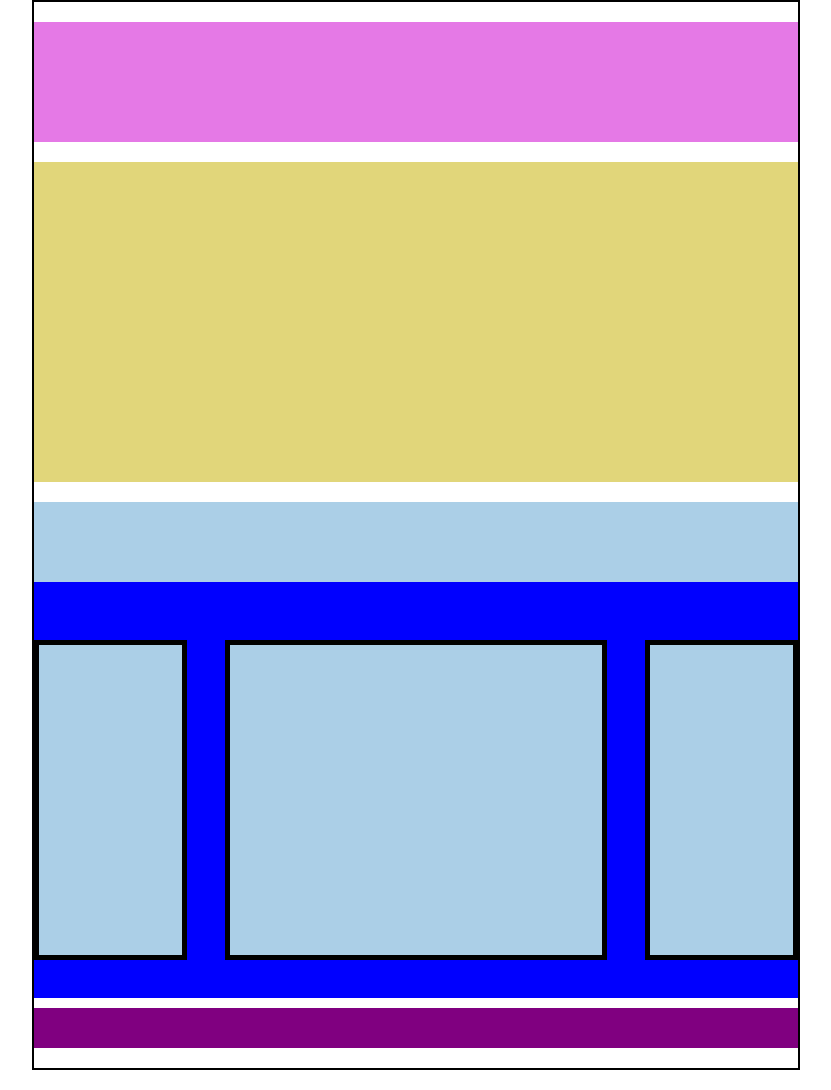
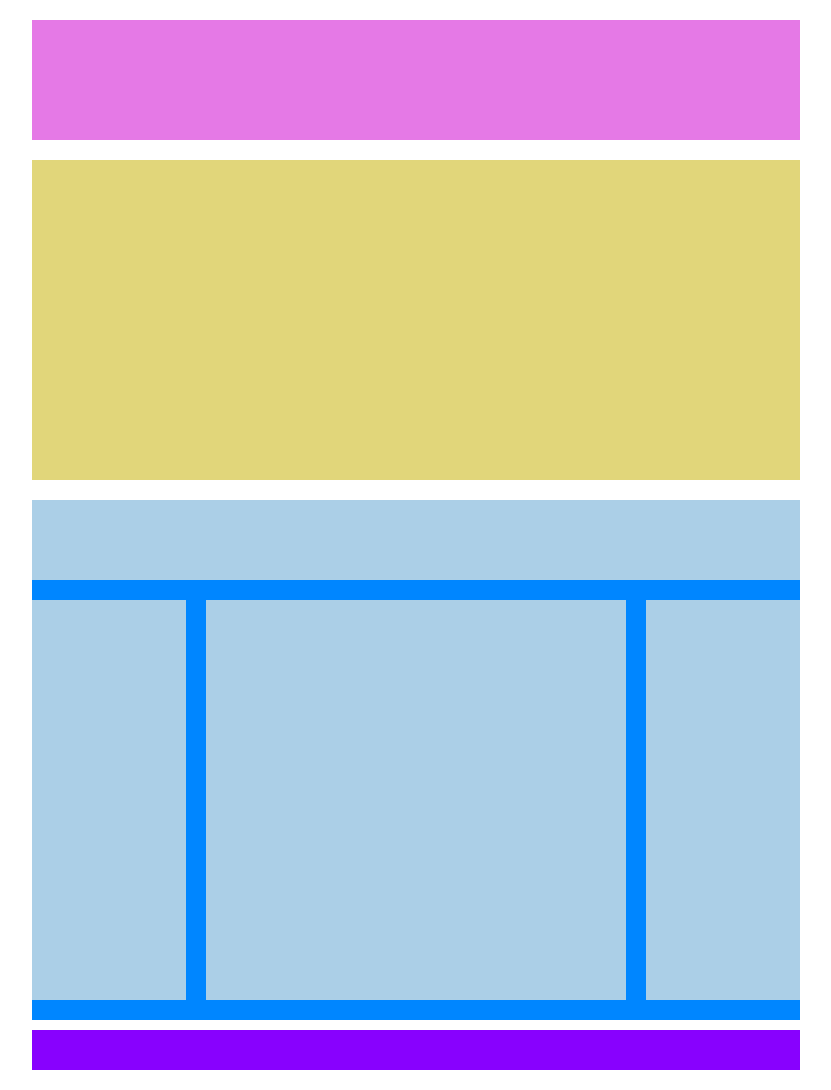
Before and after one commit to nicolamilani1988/htmlcss-struttura-wp, a plain HTML site: page index.html in a window 1280 px wide. Shown: the whole page, without its empty margins (224-1055 px from the left). Drawn offline with Linux system fonts and the light colour scheme.

Commit message:
sistemato .css e classi in html

```diff
--- a/css/style.css
+++ b/css/style.css
@@ -4,32 +4,39 @@
   box-sizing: border-box;
 }
 
+/* regole generali */
 #container{
   width: 60%;
   margin: auto;
+  padding: 20px 0 20px;
   /* debug */
   /* height: 100vh; */
-  border: 2px solid black;
-  padding: 20px 0 20px;
+  /* border: 2px solid black; */
 }
 
-#container :first-child, #container :nth-child(2){
+#container > *{
+  width:100%;
+}
+
+header, .full-section{
   margin-bottom: 20px;
 }
 
+/* regole header */
 header{
   height: 15vh;
   background-color: #E579E6;
 }
 
+/* regole prima sezione */
 .full-section{
   height: 40vh;
   background-color: #E1D67A;
 }
 
+/* regole seconda sezione */
 .row{
-  width:100%;
-  background-color: blue;
+  background-color: #0086FF;
 }
 
 .row:after{
@@ -38,18 +45,18 @@ header{
   clear: both;
 }
 
-.row.head{
+.row-head{
   height: 10vh;
   background-color: #ABCFE7;
 }
 
 .float{
   float: left;
-  height: 40vh;
-  margin: 5% 0;
+  height: 50vh;
+  margin: 20px 0;
   background-color: #ABCFE7;
   /* debug */
-  border: 5px solid black;
+  /* border: 5px solid black; */
 }
 
 .first, .third{
@@ -57,14 +64,14 @@ header{
 }
 
 .second{
-  width: 50%;
-  margin-left: 5%;
-  margin-right: 5%;
+  width: calc( 60% - 40px);
+  margin-left: 20px;
+  margin-right: 20px;
 }
 
+/* regole footer */
 footer{
   margin-top: 10px;
-  width:100%;
   height: 5vh;
-  background-color: purple;
+  background-color: #8801FE;
 }
--- a/index.html
+++ b/index.html
@@ -8,18 +8,18 @@
   <body>
 
     <div id="container">
-
+      <!-- titolo -->
       <header>
 
       </header>
-
+      <!-- prima sezione -->
       <div class="full-section">
 
       </div>
-
+      <!-- seconda sezione -->
       <div class="row">
 
-        <div class="row head">
+        <div class="row-head">
         </div>
 
         <div class="float first">
@@ -33,7 +33,7 @@
 
         </div>
 
-
+      <!-- pie' pagina   -->
       <footer>
 
       </footer>
```
